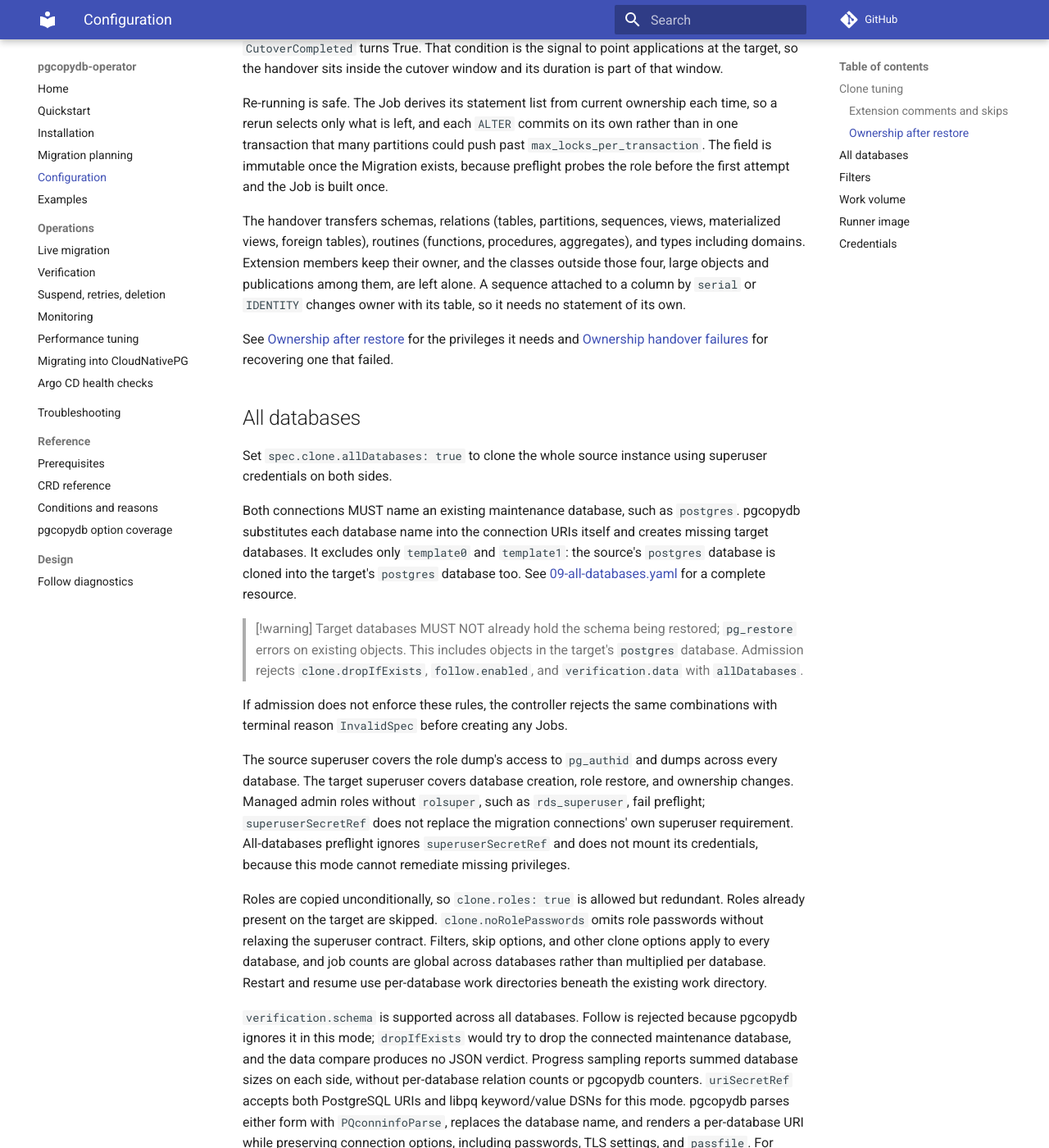
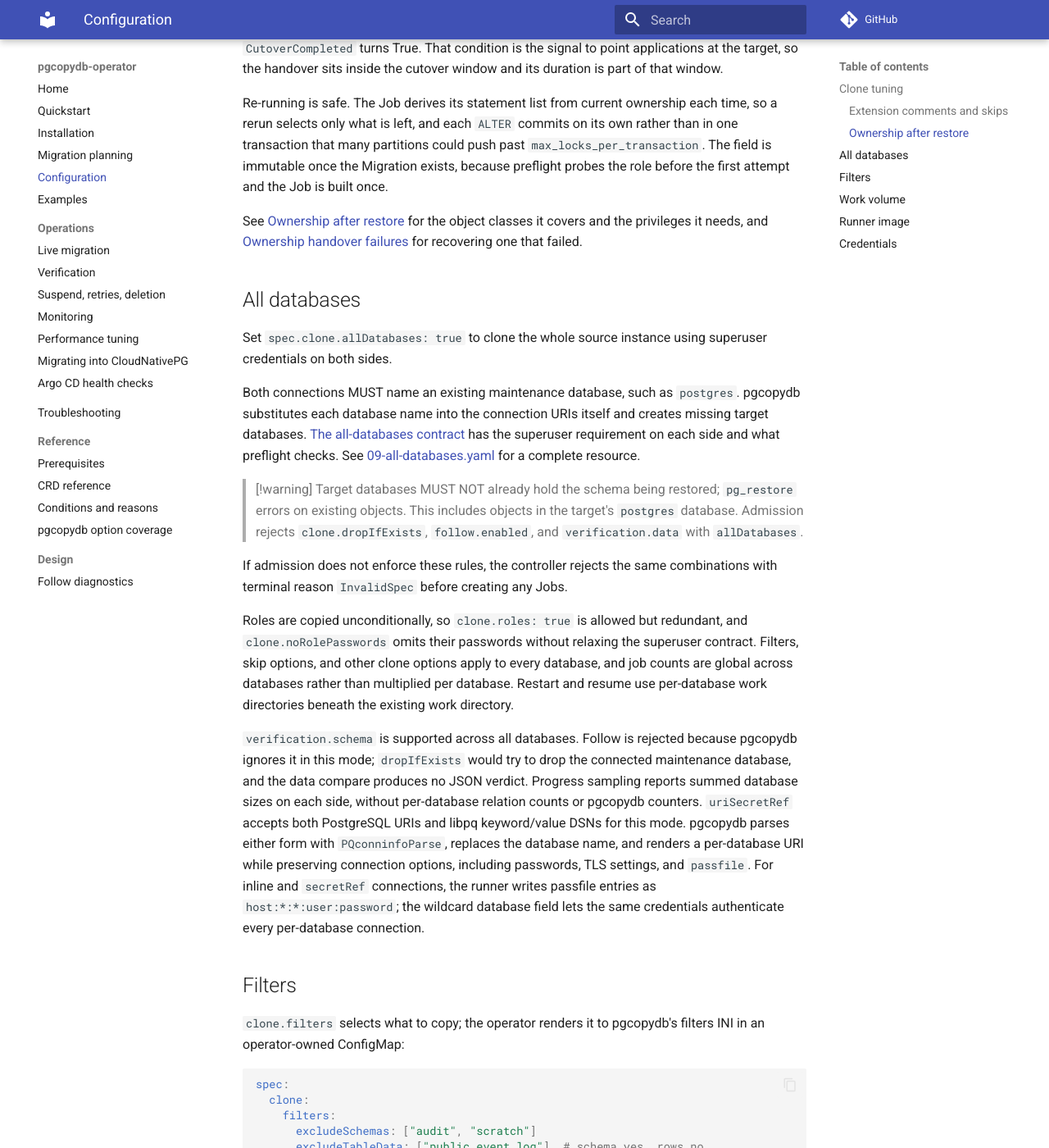
Before and after one commit to ydixken/pgcopydb-operator, an MkDocs documentation site: the page built from docs/configuration.md, in a window 1280 px wide and 1400 px high, scrolled down 1429 px. Shown: the whole window at 82% size. Built offline with MkDocs 1.6.1 and Material for MkDocs 9.7.7, drawn with Linux system fonts in a browser that asks for light colours; comment, search, counter and statistics services are not loaded; some of the changed text lies outside the part shown.

Commit message:
docs: give five repeated topics one canonical owner
Extension ownership, the VACUUM tail, wal_sender_timeout on CNPG, the
all-databases superuser contract and the ownerAfterRestore object classes
were each written out in full on three or four pages. Each now has one
owner; referrers keep the part that is their own subject plus a link.

Corrects a measurement conflict on the way through: conditions.md,
troubleshooting.md and the Finalizing phase doc comment all called the
vacuum tail 'roughly a fifth' of the clone, while performance.md's own
figures (19404ms against 13253ms) make it 32%, roughly a third. The
troubleshooting entry and the doc comment now say a third; conditions.md
links to the measurement instead of restating it. The millisecond figures
are unchanged, and docs/reference/api.md is regenerated from the comment.

Every warning and important callout is kept verbatim, including the one on
the CNPG recipe page, which a reader can arrive at without passing
prerequisites.

```diff
--- a/docs/configuration.md
+++ b/docs/configuration.md
@@ -24,8 +24,7 @@ Every `pgcopydb clone` flag maps to a spec field or a recorded exclusion; the [o
 
 `clone.skip: [extensionComments]` suppresses only extension comments; table and other object comments are still restored.
 `clone.noComments: true` suppresses all restored comments.
-Both avoid the extension-comment ownership requirement when `dropIfExists` is false, including for an otherwise empty `spec.clone: {}`.
-Neither avoids the ownership requirement for `DROP EXTENSION` with `dropIfExists: true`.
+Both avoid the extension-comment ownership requirement that an otherwise empty `spec.clone: {}` can hit; neither avoids the one `dropIfExists: true` adds for `DROP EXTENSION`.
 `clone.skip: [extensions]` skips extension restoration, including extension comments, and bypasses both the availability and ownership preflight gates.
 When skipping extensions, provide the extensions required by the application on the target yourself.
 See [Prerequisites](reference/prerequisites.md#base-clone-every-migration) for the ownership rules and remedies.
@@ -56,11 +55,7 @@ Re-running is safe.
 The Job derives its statement list from current ownership each time, so a rerun selects only what is left, and each `ALTER` commits on its own rather than in one transaction that many partitions could push past `max_locks_per_transaction`.
 The field is immutable once the Migration exists, because preflight probes the role before the first attempt and the Job is built once.
 
-The handover transfers schemas, relations (tables, partitions, sequences, views, materialized views, foreign tables), routines (functions, procedures, aggregates), and types including domains.
-Extension members keep their owner, and the classes outside those four, large objects and publications among them, are left alone.
-A sequence attached to a column by `serial` or `IDENTITY` changes owner with its table, so it needs no statement of its own.
-
-See [Ownership after restore](reference/prerequisites.md#ownership-after-restore-cloneownerafterrestore) for the privileges it needs and [Ownership handover failures](troubleshooting.md#ownership-handover-failures) for recovering one that failed.
+See [Ownership after restore](reference/prerequisites.md#ownership-after-restore-cloneownerafterrestore) for the object classes it covers and the privileges it needs, and [Ownership handover failures](troubleshooting.md#ownership-handover-failures) for recovering one that failed.
 
 ## All databases
 
@@ -68,7 +63,7 @@ Set `spec.clone.allDatabases: true` to clone the whole source instance using sup
 
 Both connections MUST name an existing maintenance database, such as `postgres`.
 pgcopydb substitutes each database name into the connection URIs itself and creates missing target databases.
-It excludes only `template0` and `template1`: the source's `postgres` database is cloned into the target's `postgres` database too.
+[The all-databases contract](reference/prerequisites.md#all-databases) has the superuser requirement on each side and what preflight checks.
 See [09-all-databases.yaml](examples/09-all-databases.yaml) for a complete resource.
 
 > [!warning]
@@ -78,14 +73,7 @@ See [09-all-databases.yaml](examples/09-all-databases.yaml) for a complete resou
 
 If admission does not enforce these rules, the controller rejects the same combinations with terminal reason `InvalidSpec` before creating any Jobs.
 
-The source superuser covers the role dump's access to `pg_authid` and dumps across every database.
-The target superuser covers database creation, role restore, and ownership changes.
-Managed admin roles without `rolsuper`, such as `rds_superuser`, fail preflight; `superuserSecretRef` does not replace the migration connections' own superuser requirement.
-All-databases preflight ignores `superuserSecretRef` and does not mount its credentials, because this mode cannot remediate missing privileges.
-
-Roles are copied unconditionally, so `clone.roles: true` is allowed but redundant.
-Roles already present on the target are skipped.
-`clone.noRolePasswords` omits role passwords without relaxing the superuser contract.
+Roles are copied unconditionally, so `clone.roles: true` is allowed but redundant, and `clone.noRolePasswords` omits their passwords without relaxing the superuser contract.
 Filters, skip options, and other clone options apply to every database, and job counts are global across databases rather than multiplied per database.
 Restart and resume use per-database work directories beneath the existing work directory.
 
```
Also changed, not shown: docs/operations/cloudnativepg.md (+3 -4 lines), docs/reference/api.md (+1 -1 lines), docs/reference/conditions.md (+1 -1 lines), docs/troubleshooting.md (+2 -3 lines), 2 other files.
